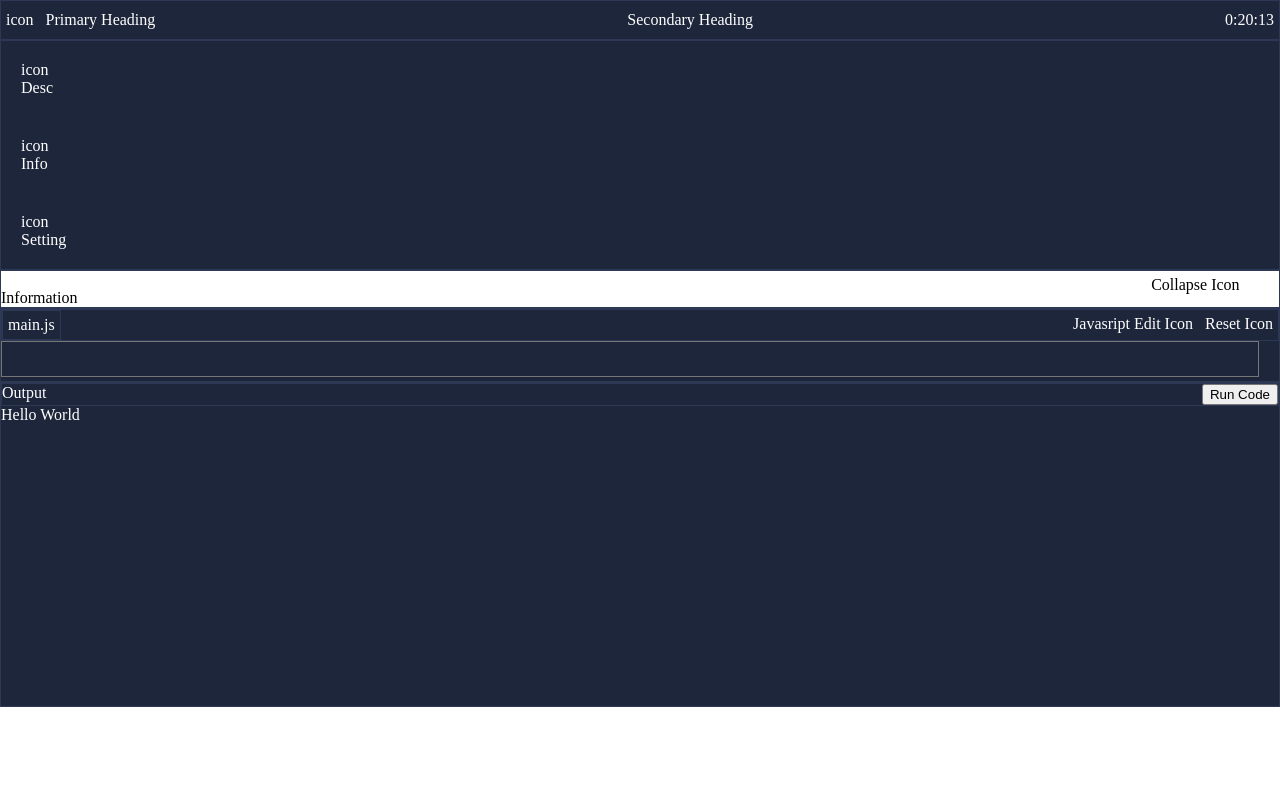
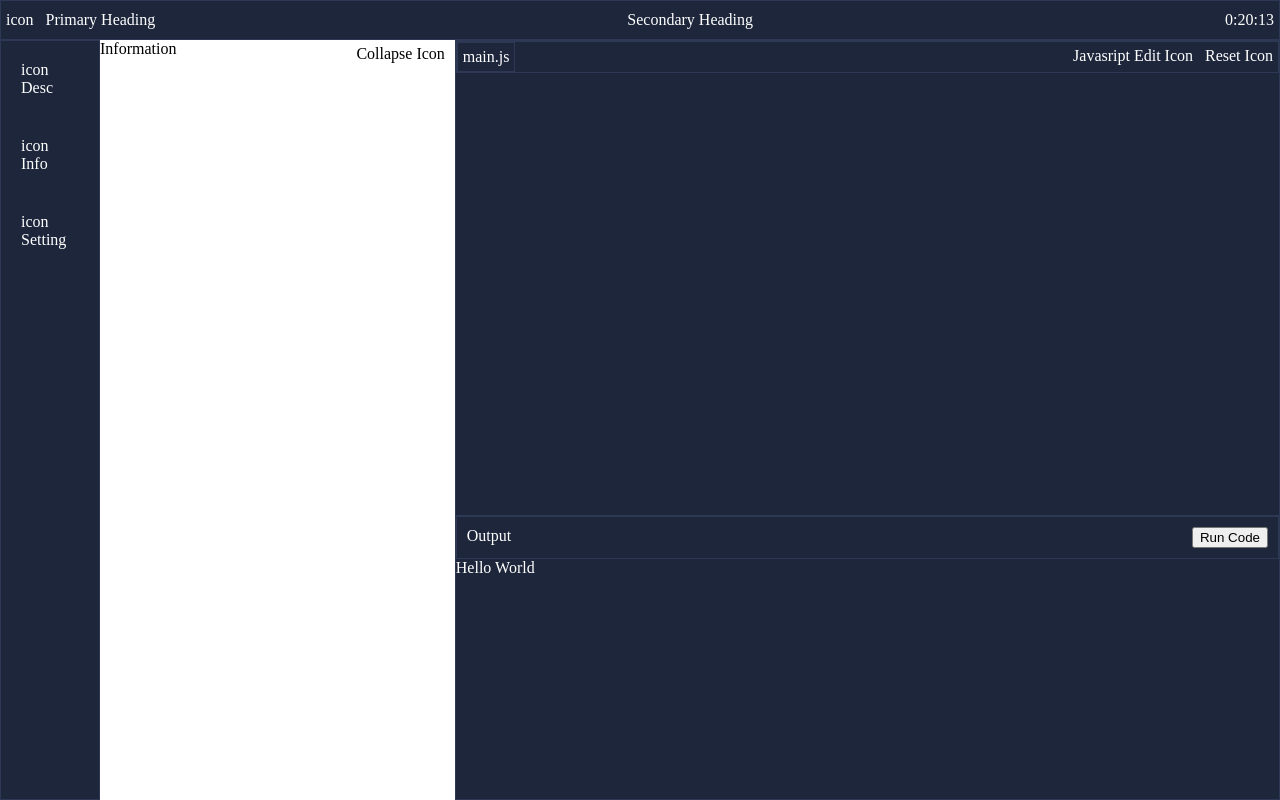
Before and after one commit to diwakarstha997/code-signal-clone, a plain HTML site: page index.html in a window 1280 px wide. Drawn offline with Linux system fonts and the light colour scheme.

Commit message:
Implement Grid Layout

```diff
--- a/index.html
+++ b/index.html
@@ -8,7 +8,7 @@
     </head>
     <body>
         <!-- Top Bar -->
-         <header>
+         <header id="top-bar">
              <div class="flex-container top-bar">
                 <div class="flex-container primamry-heading">
                     <span>icon</span>
@@ -20,7 +20,7 @@
          </header>
 
          <!-- Sidebar -->
-        <aside>
+        <section id="side-bar">
             <div class="side-bar">
                 <div class="side-bar-tab side-bar-descrition-tab">
                     <span>icon</span>
@@ -35,10 +35,10 @@
                     <div>Setting</div>
                 </div>
             </div>
-        </aside>
+        </section>
 
         <!-- Information Board -->
-         <section>
+         <section id="information-board">
             <div class="information-board">
                 <span class="information-board-collapse">Collapse Icon</span>
                 <div class="information-box">
@@ -48,7 +48,7 @@
          </section>
 
          <!-- Code Editor -->
-         <section>
+         <section id="code-editor">
             <div class="code-editor">
                 <!-- Code Editor top bar -->
                 <div class="flex-container code-editor-top-bar">
@@ -69,9 +69,10 @@
                    <textarea ></textarea>
                  </div>
             </div>
+        </section>
 
         <!-- Code Output -->
-         <section>
+         <section id="code-output">
             <div class="code-output">
                 <!-- Code Editor top bar -->
                 <div class="flex-container code-output-top-bar">
--- a/styles.css
+++ b/styles.css
@@ -1,6 +1,52 @@
 body {
     margin: 0;
     padding: 0;
+
+    /* Setting total Viewport for grid */
+    height: 100vh;
+    width: 100vw;
+
+    display: grid;
+    grid-template-columns: 100px 1fr 2fr;
+    grid-template-rows: 40px repeat(3, 1fr);
+
+    grid-template-areas:
+            "top-bar top-bar top-bar"
+            "side-bar information-board code-editor"
+            "side-bar information-board code-editor"
+            "side-bar information-board code-output";
+}
+
+
+
+#top-bar {
+    grid-area: top-bar;
+}
+
+#side-bar {
+    grid-area: side-bar;
+}
+
+#information-board {
+    grid-area: information-board;
+}
+
+#code-editor {
+    grid-area: code-editor;
+}
+
+#code-output {
+    grid-area: code-output;
+}
+
+/* Setting Up background of parents */
+#top-bar,
+#side-bar,
+#code-editor,
+#code-output {
+    border: 1px solid rgba(45, 56, 85, 1);
+    background-color: rgba(29, 38, 59, 1);
+    color: white;
 }
 
 /* Top Bar Css */
@@ -11,15 +57,11 @@ body {
 }
 
 .top-bar {
-    border: 1px solid rgba(45, 56, 85, 1);
-    background-color: rgba(29, 38, 59, 1);
-    color: white;
     padding: 10px 5px;
 }
 
 /* Side Bar Css */
 .side-bar {
-    border: 1px solid rgba(45, 56, 85, 1);
     background-color: rgba(29, 38, 59, 1);
     color: white;
 }
@@ -30,24 +72,22 @@ body {
 
 /* Infromation Board */
 .information-board {
-    border: 1px solid rgba(45, 56, 85, 1);
     background-color: white;
     color: black;
+    position: relative;
 }
 
 .information-board-collapse {
-    position: relative;
+    position: absolute;
     top: 5px;
-    left: 90%;
+    right: 10px;
+}
+
+.information-box {
+    height: 93.5vh;
 }
 
 /* Code Editor Css */
-.code-editor {
-    border: 1px solid rgba(45, 56, 85, 1);
-    background-color: rgba(29, 38, 59, 1);
-    color: white;
-}
-
 .code-editor-top-bar {
     border: 1px solid rgba(45, 56, 85, 1);
 }
@@ -62,29 +102,22 @@ body {
 }
 
 .code-editor-text-area > textarea{
-    width: 98%;
+    width: 64vw;
+    height: 58vh;
     resize: none;
     background-color: rgba(29, 38, 59, 1);
+    border: none;
 }
 
 
 /* Code Output Css */
-.code-output {
-    border: 1px solid rgba(45, 56, 85, 1);
-    background-color: rgba(29, 38, 59, 1);
-    color: white;
-}
-
 .code-output-top-bar {
     border: 1px solid rgba(45, 56, 85, 1);
+    padding: 10px;
 }
-
-.code-output-run-button {
-}
-
 
 .code-output-area{
     width: 100%;
-    height: 300px;
+    height: 30vh;
     background-color: rgba(29, 38, 59, 1);
 }
```
